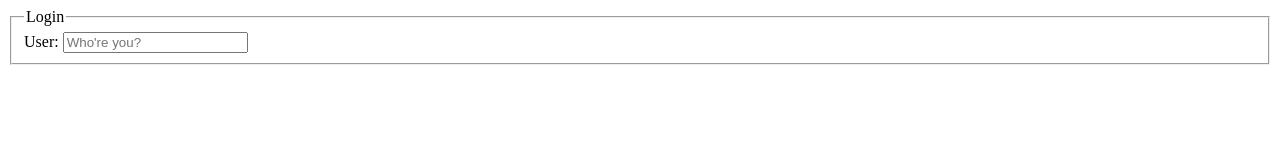
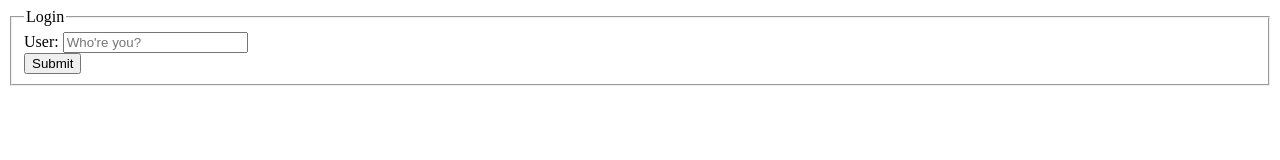
Before and after one commit to chatcher/chatcher.github.io, a plain HTML site: page login.html in a window 1280 px wide. Drawn offline with Linux system fonts and the light colour scheme.

Commit message:
update login.html

```diff
--- a/login.html
+++ b/login.html
@@ -16,6 +16,10 @@
 				<span>User:</span>
 				<input name="user" placeholder="Who're you?" />
 			</label>
+
+	        <footer>
+    	        <button type="submit">Submit</button>
+    	    </footer>
 		</fieldset>
 	</form>
 </body>
```
